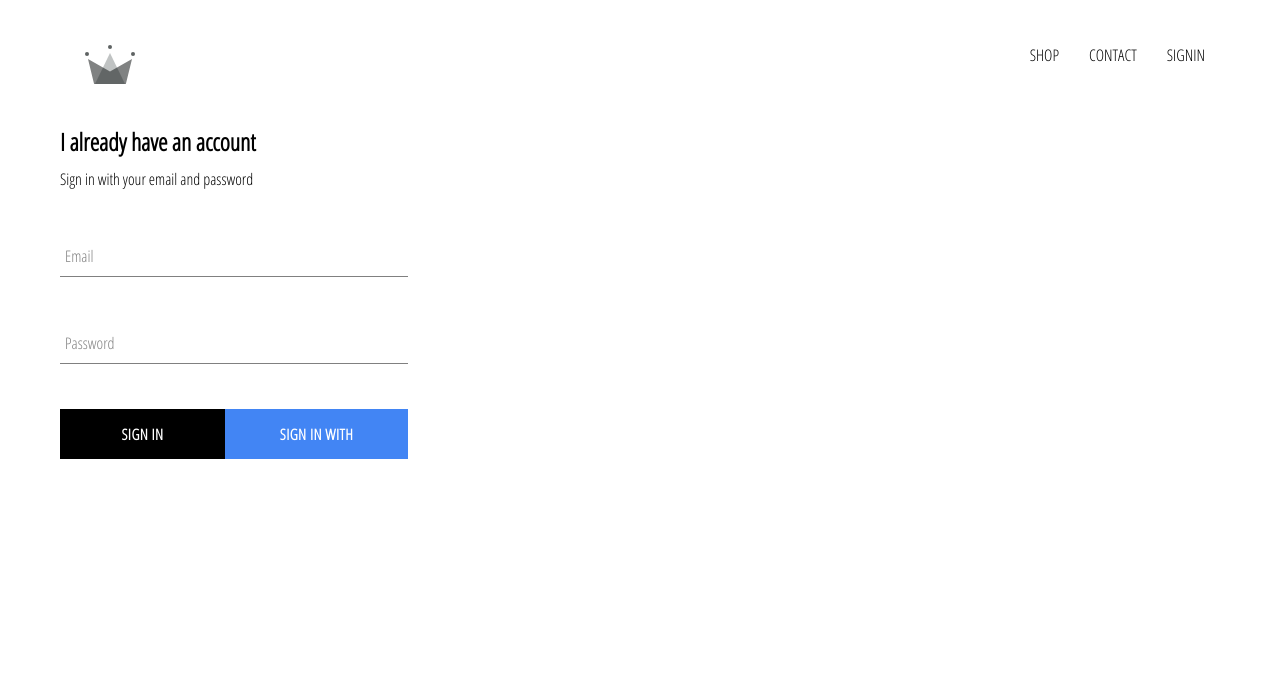
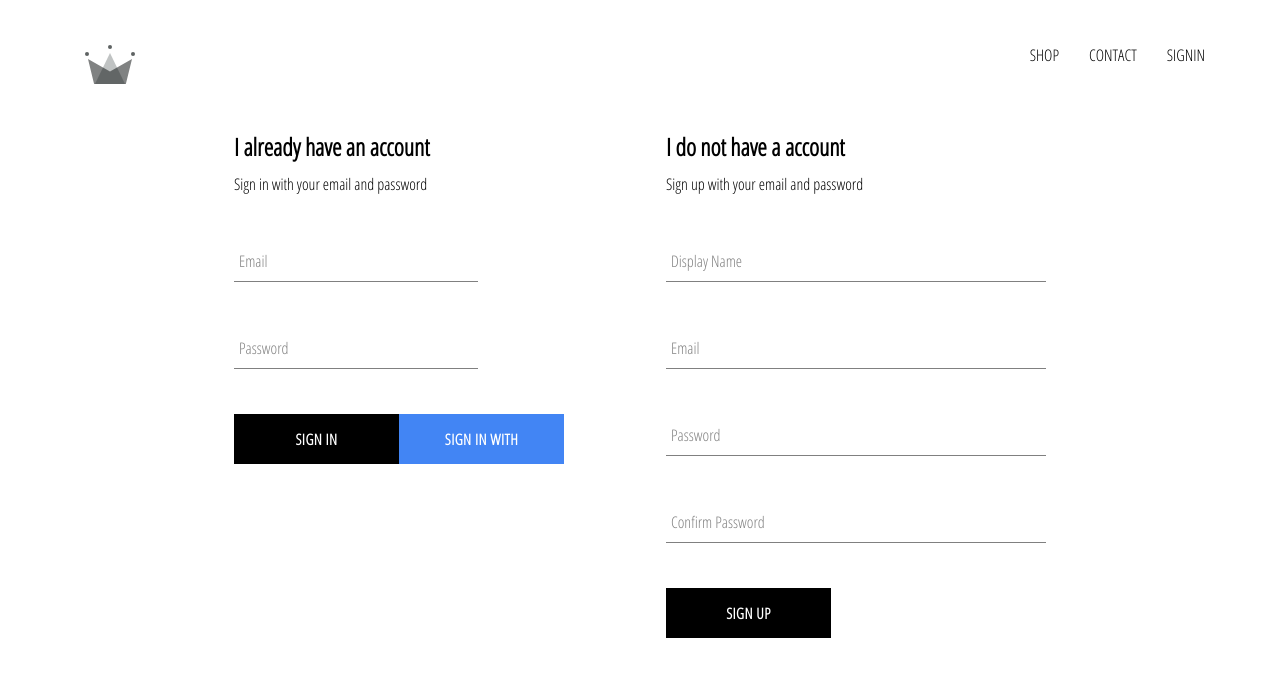
Before and after one commit to swapnil0709/TechShop, a React (Create React App) app: page /signin in a window 1280 px wide. Shown: the top 676 px of the page. Built offline with nearby package versions, Linux system fonts and the light colour scheme; no server answers.

Commit message:
Add Signup

```diff
--- a/src/App.js
+++ b/src/App.js
@@ -5,7 +5,7 @@
 import "./App.css";
 import Header from "./components/Header/Header";
 import SignInSignUp from "./pages/SignIn_SignUp/SignInSignUp";
-import { auth } from "./Firebase/firebase.utils";
+import { auth, createUserProfileDocument } from "./Firebase/firebase.utils";
 
 class App extends React.Component {
   constructor(props) {
@@ -18,10 +18,25 @@
 
   componentDidMount() {
     //Here we update the currentUser who signedIn/signedOut
-    this.unsubscribeFromAuth = auth.onAuthStateChanged((user) => {
+    this.unsubscribeFromAuth = auth.onAuthStateChanged(async (userAuth) => {
+      if (userAuth) {
+        const userRef = await createUserProfileDocument(userAuth);
+
+        userRef.onSnapshot((snapshot) => {
+          this.setState({
+            currentUser: {
+              id: snapshot.id,
+              ...snapshot.data(),
+            },
+          });
+          console.log(this.state);
+        });
+      } else {
+        this.setState({ currentUser: userAuth });
+      }
+
       //Firebase method to track changes when auth state changes it runs
-      this.setState({ currentUser: user });
-      console.log(user);
+      // this.setState({ currentUser: user });
     });
   }
 
--- a/src/Firebase/firebase.utils.js
+++ b/src/Firebase/firebase.utils.js
@@ -13,6 +13,33 @@
   measurementId: "G-YXHYPSMV2V",
 };
 
+// This is the object which is returned when a user is authenticated and it has the data.
+export const createUserProfileDocument = async (userAuth, additionalData) => {
+  if (!userAuth) return; //if there is no object then just return.
+
+  // If we do have the object then we want to store the data in firebase store in users collection.
+  const userRef = firestore.doc(`users/${userAuth.uid}`);
+  const snapshot = await userRef.get();
+  if (!snapshot.exists) {
+    const { displayName, email } = userAuth;
+    const createdAt = new Date();
+
+    try {
+      await userRef.set({
+        displayName,
+        email,
+        createdAt,
+        ...additionalData,
+      });
+    } catch (error) {
+      console.log("error creating user", error.message);
+    }
+  }
+  return userRef;
+};
+
+//The below lines are for authentication purposes.
+
 firebase.initializeApp(config);
 
 export const auth = firebase.auth();
--- /dev/null
+++ b/src/components/Signup/Signup.jsx
@@ -0,0 +1,95 @@
+import React from "react";
+import FormInput from "../FormInput/FormInput";
+import CustomButton from "../CustomButton/CustomButton";
+
+import { auth, createUserProfileDocument } from "../../Firebase/firebase.utils";
+
+import "./Signup.styles.scss";
+
+class Signup extends React.Component {
+  constructor(props) {
+    super(props);
+    this.state = {
+      displayName: "",
+      email: "",
+      password: "",
+      confirmPassword: "",
+    };
+  }
+
+  handleChange = (e) => {
+    const { name, value } = e.target;
+    this.setState({ [name]: value });
+  };
+
+  handleSubmit = async (e) => {
+    e.preventDefault();
+    const { displayName, email, password, confirmPassword } = this.state;
+    if (password !== confirmPassword) {
+      alert("Passwords do not match");
+    }
+
+    try {
+      const { user } = await auth.createUserWithEmailAndPassword(
+        email,
+        password
+      );
+
+      await createUserProfileDocument(user, { displayName });
+      this.setState({
+        displayName: "",
+        email: "",
+        password: "",
+        confirmPassword: "",
+      });
+    } catch (error) {
+      console.log(error);
+    }
+  };
+  render() {
+    const { displayName, email, password, confirmPassword } = this.state;
+    return (
+      <div className="signup">
+        <h2 className="title"> I do not have a account</h2>
+        <span>Sign up with your email and password</span>
+        <form action="" className="signupForm" onSubmit={this.handleSubmit}>
+          <FormInput
+            type="text"
+            name="displayName"
+            value={displayName}
+            handleChange={this.handleChange}
+            label="Display Name"
+            required
+          />
+          <FormInput
+            type="email"
+            name="email"
+            value={email}
+            handleChange={this.handleChange}
+            label="Email"
+            required
+          />
+          <FormInput
+            type="password"
+            name="password"
+            value={password}
+            handleChange={this.handleChange}
+            label="Password"
+            required
+          />
+          <FormInput
+            type="password"
+            name="confirmPassword"
+            value={confirmPassword}
+            handleChange={this.handleChange}
+            label="Confirm Password"
+            required
+          />
+          <CustomButton type="submit">SIGN UP</CustomButton>
+        </form>
+      </div>
+    );
+  }
+}
+
+export default Signup;
--- /dev/null
+++ b/src/components/Signup/Signup.styles.scss
@@ -0,0 +1,8 @@
+.signup {
+  display: flex;
+  flex-direction: column;
+  width: 380px;
+  .title {
+    margin: 10px 0;
+  }
+}
--- a/src/pages/SignIn_SignUp/SignInSignUp.jsx
+++ b/src/pages/SignIn_SignUp/SignInSignUp.jsx
@@ -1,9 +1,13 @@
 import React from "react";
 import SignIn from "../../components/SignIn/SignIn";
+import Signup from "../../components/Signup/Signup";
+import "./SignInSignUp.styles.scss";
+
 export default function SignInSignUp() {
   return (
-    <div>
+    <div className="register">
       <SignIn />
+      <Signup />
     </div>
   );
 }
--- a/src/pages/SignIn_SignUp/SignInSignUp.styles.scss
+++ b/src/pages/SignIn_SignUp/SignInSignUp.styles.scss
@@ -0,0 +1,6 @@
+.register {
+  width: 70%;
+  display: flex;
+  justify-content: space-between;
+  margin: 30px auto;
+}
```
